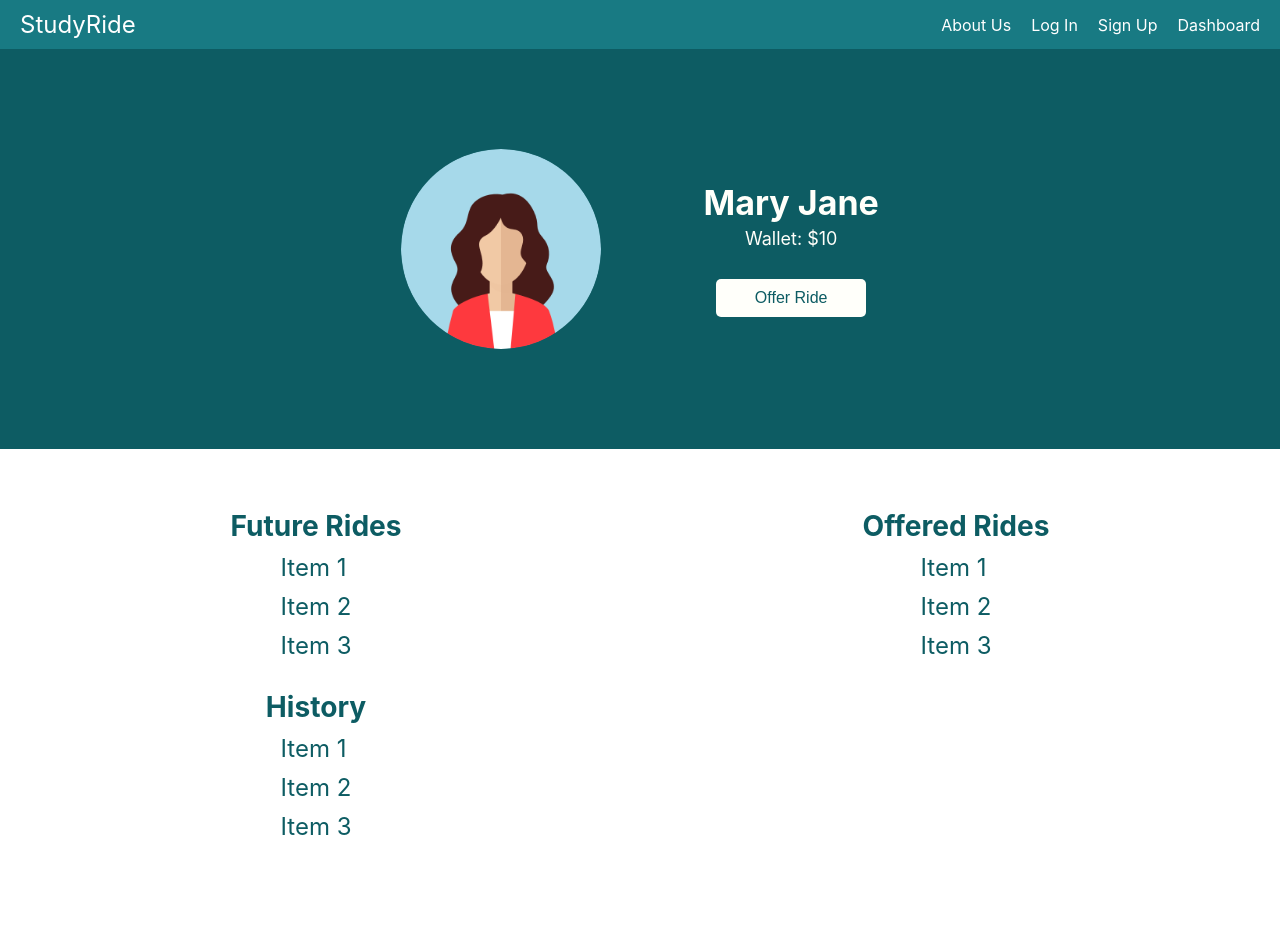
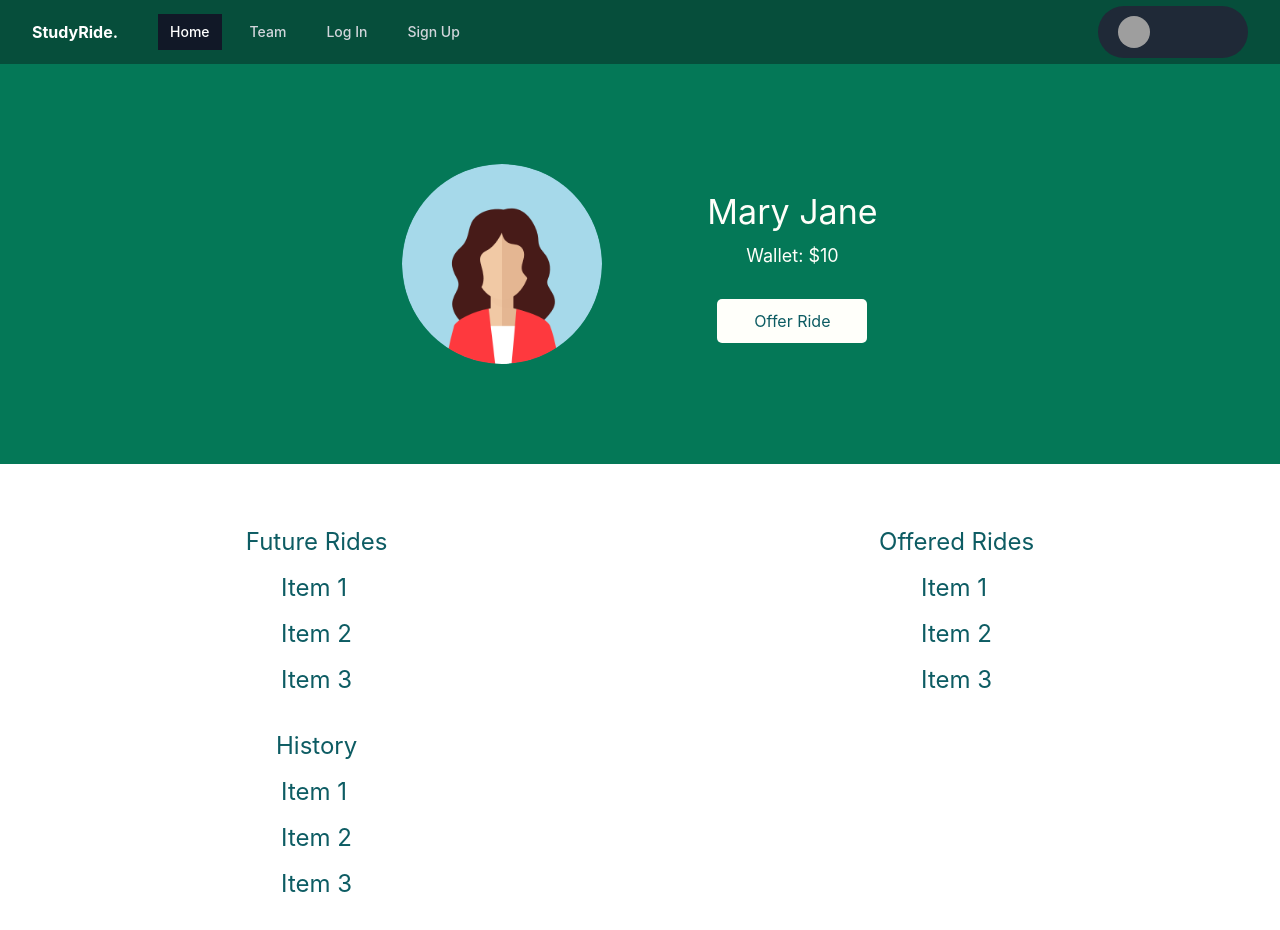
Before and after one commit to StudyRide/HackMIT2023, a React (Create React App) app in the folder client/: page /dashboard in a window 1280 px wide. Before the commit the page ends 871 px from the top, so only its background shows below. Built offline with nearby package versions, Linux system fonts and the light colour scheme; grey boxes are pictures that could not be loaded.

Commit message:
more changes

```diff
--- a/client/package.json
+++ b/client/package.json
@@ -3,6 +3,8 @@
   "version": "0.1.0",
   "private": true,
   "dependencies": {
+    "@headlessui/react": "^1.7.17",
+    "@heroicons/react": "^2.0.18",
     "@radix-ui/react-navigation-menu": "^1.1.3",
     "@testing-library/jest-dom": "^5.17.0",
     "@testing-library/react": "^13.4.0",
--- a/client/src/Main_Container_1.css
+++ b/client/src/Main_Container_1.css
@@ -3,11 +3,10 @@
 /* Section container styles */
 .main-container-1 {
     display: flex;
-    background-color: #0D5C63;
     justify-content: center;
     align-items: center;
     padding: 10%;
-    height: auto; /* Center the content vertically in the viewport */
+    height: 20vh; /* Center the content vertically in the viewport */
   }
 
 
--- a/client/src/Main_Container_1.js
+++ b/client/src/Main_Container_1.js
@@ -8,9 +8,9 @@ function Main_Container_1() {
 
 
   return (
-    <div className="main-container-1">
+    <div className="main-container-1 bg-emerald-700">
       <div className="centered-content">
-        <h2 className="search-hook">Find Your Next Shared Ride!</h2>
+        <h2 className="search-hook font-">Find Your Next Shared Ride!</h2>
         <input type="text" className="search-bar" placeholder="Search for a ride" />
         <button className="start-ride-button">Start</button>
       </div>
--- a/client/src/Navbar.js
+++ b/client/src/Navbar.js
@@ -3,6 +3,33 @@
 // import React from 'react';
 import './Navbar.css'; // Import the CSS file for styling
 import React, { useState } from 'react';
+import { Fragment } from 'react'
+import { Disclosure, Menu, Transition } from '@headlessui/react'
+import { Bars3Icon, BellIcon, XMarkIcon } from '@heroicons/react/24/outline'
+
+const navigation = [
+  { name: 'Home', href: '/', current: true },
+  { name: 'Team', href: '#', current: false },
+  { name: 'Log In', href: '#', current: false },
+  { name: 'Sign Up', href: '#', current: false },
+]
+
+const user = {
+  name: 'Tom Cook',
+  email: 'tom@example.com',
+  imageUrl:
+    'https://images.unsplash.com/photo-1472099645785-5658abf4ff4e?ixlib=rb-1.2.1&ixid=eyJhcHBfaWQiOjEyMDd9&auto=format&fit=facearea&facepad=2&w=256&h=256&q=80',
+}
+
+const userNavigation = [
+  { name: 'Dashboard', href: '/dashboard' },
+  { name: 'Settings', href: '#' },
+  { name: 'Sign out', href: '#' },
+]
+
+function classNames(...classes) {
+  return classes.filter(Boolean).join(' ')
+}
 
 function Navbar() {
 
@@ -13,30 +40,167 @@ function Navbar() {
   // };
 
   return (
-    <nav className="navbar">
-      <div className="logo">
-        <a href="/">
-          <span>StudyRide</span>
-        </a>
-      </div>
-      <ul className="nav-links">
-        <li><a href="/">About Us</a></li>
-        <li><a href="/">Log In</a></li>
-        <li><a href="/">Sign Up</a></li>
-        <li><a href="/dashboard">Dashboard</a></li>
-        {/* When we add log in functionality, it's gonna be one or the other */}
-        {/* <li onClick={toggleDropdown}>
-          <span>Profile</span>
-          {isDropdownOpen && (
-            <ul>
-              <li><a href="/dashboard">Dashboard</a></li>
-              <li><a href="#item2">Dropdown Item 2</a></li>
-              <li><a href="#item3">Dropdown Item 3</a></li>
-            </ul>
+    // <nav className="navbar">
+    //   <div className="logo">
+    //     <a href="/">
+    //       <span>StudyRide</span>
+    //     </a>
+    //   </div>
+    //   <ul className="nav-links">
+    //     <li><a href="/">About Us</a></li>
+    //     <li><a href="/">Log In</a></li>
+    //     <li><a href="/">Sign Up</a></li>
+    //     <li><a href="/dashboard">Dashboard</a></li>
+    //     {/* When we add log in functionality, it's gonna be one or the other */}
+    //     {/* <li onClick={toggleDropdown}>
+    //       <span>Profile</span>
+    //       {isDropdownOpen && (
+    //         <ul>
+    //           <li><a href="/dashboard">Dashboard</a></li>
+    //           <li><a href="#item2">Dropdown Item 2</a></li>
+    //           <li><a href="#item3">Dropdown Item 3</a></li>
+    //         </ul>
+    //       )}
+    //     </li> */}
+    //   </ul>
+    // </nav>
+    <Disclosure as="nav" className="bg-emerald-900">
+          {({ open }) => (
+            <>
+              <div className="mx-auto max-w-7xl px-4 sm:px-6 lg:px-8">
+                <div className="flex h-16 items-center justify-between">
+                  <div className="flex items-center">
+                    <div className="flex-shrink-0">
+                      <h1 className='text-white font-bold'>StudyRide.</h1>
+                    </div>
+                    <div className="hidden md:block">
+                      <div className="ml-10 flex items-baseline space-x-4">
+                        {navigation.map((item) => (
+                          <a
+                            key={item.name}
+                            href={item.href}
+                            className={classNames(
+                              item.current
+                                ? 'bg-gray-900 text-white'
+                                : 'text-gray-300 hover:bg-gray-700 hover:text-white',
+                              'rounded-md px-3 py-2 text-sm font-medium'
+                            )}
+                            aria-current={item.current ? 'page' : undefined}
+                          >
+                            {item.name}
+                          </a>
+                        ))}
+                      </div>
+                    </div>
+                  </div>
+                  <div className="hidden md:block">
+                    <div className="ml-4 flex items-center md:ml-6">
+                      {/* Profile dropdown */}
+                      <Menu as="div" className="relative ml-3">
+                        <div>
+                          <Menu.Button className="relative flex w-42 items-center rounded-full bg-gray-800 text-sm focus:outline-none focus:ring-2 focus:ring-white focus:ring-offset-2 focus:ring-offset-gray-800">
+                            <span className="absolute -inset-1.5" />
+                            <span className="sr-only">Open user menu</span>
+                            <img className="h-8 w-8 rounded-full" src={user.imageUrl} alt="" />
+                          </Menu.Button>
+                        </div>
+                        <Transition
+                          as={Fragment}
+                          enter="transition ease-out duration-100"
+                          enterFrom="transform opacity-0 scale-95"
+                          enterTo="transform opacity-100 scale-100"
+                          leave="transition ease-in duration-75"
+                          leaveFrom="transform opacity-100 scale-100"
+                          leaveTo="transform opacity-0 scale-95"
+                        >
+                          <Menu.Items className="absolute right-0 z-10 mt-2 w-48 origin-top-right rounded-md bg-white py-1 shadow-lg ring-1 ring-black ring-opacity-5 focus:outline-none">
+                            {userNavigation.map((item) => (
+                              <Menu.Item key={item.name}>
+                                {({ active }) => (
+                                  <a
+                                    href={item.href}
+                                    className={classNames(
+                                      active ? 'bg-gray-100' : '',
+                                      'block px-4 py-2 text-sm text-gray-700'
+                                    )}
+                                  >
+                                    {item.name}
+                                  </a>
+                                )}
+                              </Menu.Item>
+                            ))}
+                          </Menu.Items>
+                        </Transition>
+                      </Menu>
+                    </div>
+                  </div>
+                  <div className="-mr-2 flex md:hidden">
+                    {/* Mobile menu button */}
+                    <Disclosure.Button className="relative inline-flex items-center justify-center rounded-md bg-gray-800 p-2 text-gray-400 hover:bg-gray-700 hover:text-white focus:outline-none focus:ring-2 focus:ring-white focus:ring-offset-2 focus:ring-offset-gray-800">
+                      <span className="absolute -inset-0.5" />
+                      <span className="sr-only">Open main menu</span>
+                      {open ? (
+                        <XMarkIcon className="block h-6 w-6" aria-hidden="true" />
+                      ) : (
+                        <Bars3Icon className="block h-6 w-6" aria-hidden="true" />
+                      )}
+                    </Disclosure.Button>
+                  </div>
+                </div>
+              </div>
+
+              <Disclosure.Panel className="md:hidden">
+                <div className="space-y-1 px-2 pb-3 pt-2 sm:px-3">
+                  {navigation.map((item) => (
+                    <Disclosure.Button
+                      key={item.name}
+                      as="a"
+                      href={item.href}
+                      className={classNames(
+                        item.current ? 'bg-gray-900 text-white' : 'text-gray-300 hover:bg-gray-700 hover:text-white',
+                        'block rounded-md px-3 py-2 text-base font-medium'
+                      )}
+                      aria-current={item.current ? 'page' : undefined}
+                    >
+                      {item.name}
+                    </Disclosure.Button>
+                  ))}
+                </div>
+                <div className="border-t border-gray-700 pb-3 pt-4">
+                  <div className="flex items-center px-5">
+                    <div className="flex-shrink-0">
+                      <img className="h-10 w-10 rounded-full" src={user.imageUrl} alt="" />
+                    </div>
+                    <div className="ml-3">
+                      <div className="text-base font-medium leading-none text-white">{user.name}</div>
+                      <div className="text-sm font-medium leading-none text-gray-400">{user.email}</div>
+                    </div>
+                    <button
+                      type="button"
+                      className="relative ml-auto flex-shrink-0 rounded-full bg-gray-800 p-1 text-gray-400 hover:text-white focus:outline-none focus:ring-2 focus:ring-white focus:ring-offset-2 focus:ring-offset-gray-800"
+                    >
+                      <span className="absolute -inset-1.5" />
+                      <span className="sr-only">View notifications</span>
+                      <BellIcon className="h-6 w-6" aria-hidden="true" />
+                    </button>
+                  </div>
+                  <div className="mt-3 space-y-1 px-2">
+                    {userNavigation.map((item) => (
+                      <Disclosure.Button
+                        key={item.name}
+                        as="a"
+                        href={item.href}
+                        className="block rounded-md px-3 py-2 text-base font-medium text-gray-400 hover:bg-gray-700 hover:text-white"
+                      >
+                        {item.name}
+                      </Disclosure.Button>
+                    ))}
+                  </div>
+                </div>
+              </Disclosure.Panel>
+            </>
           )}
-        </li> */}
-      </ul>
-    </nav>
+        </Disclosure>
   );
 }
 
--- a/client/src/ProfileInfo.css
+++ b/client/src/ProfileInfo.css
@@ -10,7 +10,6 @@
     display: flex;
     align-items: center;
     justify-content: space-around;
-    background-color: #0D5C63;
     padding: 100px;
     padding-left: 350px;
     padding-right: 350px;
--- a/client/src/ProfileInfo.js
+++ b/client/src/ProfileInfo.js
@@ -18,7 +18,7 @@ function ProfileInfo() {
   };
 
   return (
-    <div className="profile-info">
+    <div className="profile-info bg-emerald-700">
       <img src={profilePic} alt="Profile" className="profile-picture" />
       <div className="profile-details">
         <h2 className="name">Mary Jane</h2>
--- a/client/src/RidesComponent.js
+++ b/client/src/RidesComponent.js
@@ -14,8 +14,9 @@ function RidesComponent(){
         .then((res) => res.json())
         .then((data) => setRides(data));
     }, []);
+
     return(
-        <div>
+        <div className="divide-y divide-gray-100 mt-5">
         {rides.map((ride) => (
             <RideCard key={ride.id} ride={ride} />
             // <div key={ride.id}>
--- a/client/src/index.css
+++ b/client/src/index.css
@@ -1,3 +1,7 @@
+@tailwind base;
+@tailwind components;
+@tailwind utilities;
+
 body {
   margin: 0;
   font-family: -apple-system, BlinkMacSystemFont, 'Segoe UI', 'Roboto', 'Oxygen',
--- a/client/tailwind.config.js
+++ b/client/tailwind.config.js
@@ -1,14 +1,20 @@
 /** @type {import('tailwindcss').Config} */
+
+const defaultTheme = require("tailwindcss/defaultTheme");
+
 module.exports = {
   darkMode: ["class"],
   content: [
-    './pages/**/*.{ts,tsx}',
-    './components/**/*.{ts,tsx}',
-    './app/**/*.{ts,tsx}',
-    './src/**/*.{ts,tsx}',
-    "./src/**/*.{html,js}"
-	],
+    "./pages/**/*.{ts,tsx}",
+    "./components/**/*.{ts,tsx}",
+    "./app/**/*.{ts,tsx}",
+    "./src/**/*.{ts,tsx}",
+    "./src/**/*.{html,js}",
+  ],
   theme: {
+    fontFamily: {
+      sans: ["Inter var", ...defaultTheme.fontFamily.sans],
+    },
     container: {
       center: true,
       padding: "2rem",
@@ -74,4 +80,4 @@ module.exports = {
     },
   },
   plugins: [require("tailwindcss-animate")],
-}
+};
```
Also changed, not shown: client/src/RideCard.js (+36 -13 lines), client/public/defaultPfp.jpeg (added), 1 other file (tests, documents, lock files or other folders).
